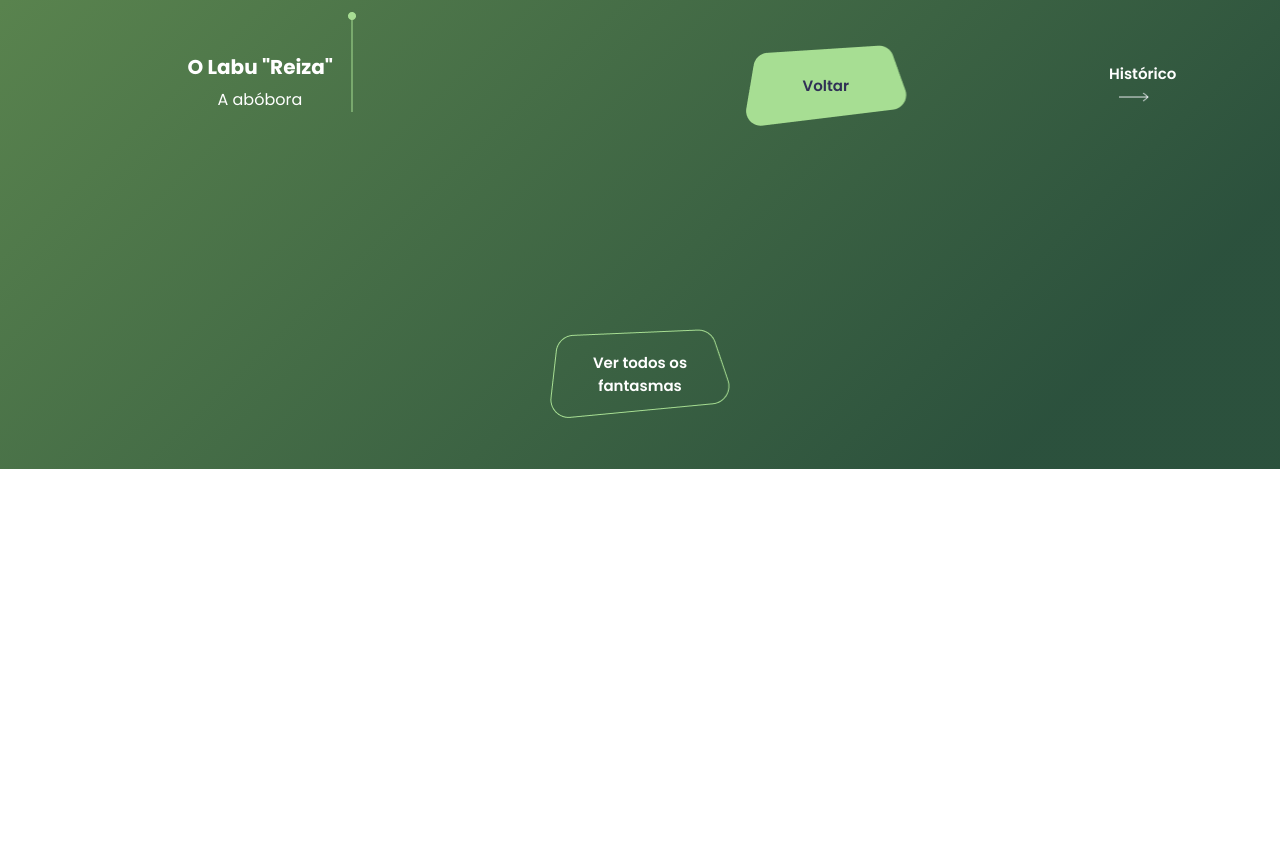
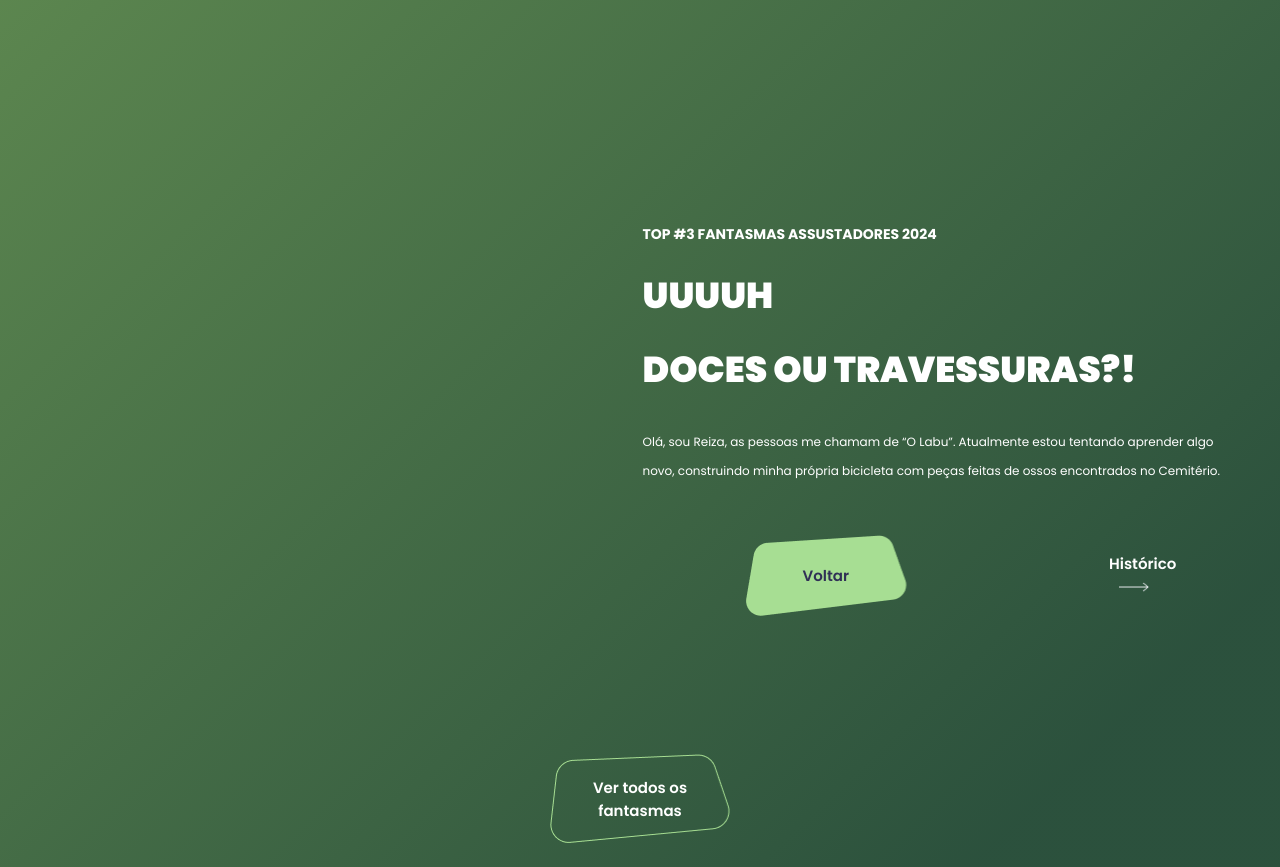
Before and after one commit to feliperyo/ibliz-inc-pumpkin, a plain HTML site: page index.html in a window 1280 px wide. Shown: the part 504-1371 px from the top of the page. Before the commit the page ends 973 px from the top, so only its background shows below. Drawn offline with Linux system fonts and the light colour scheme.

Commit message:
ajuste responsividade

```diff
--- a/style.css
+++ b/style.css
@@ -445,6 +445,20 @@ footer button:hover {
     }
 }
 
+@media screen and (max-height: 800px) {
+    .responsividade {
+        margin-top: -130px;
+    }
+
+    .container-right {
+        margin-top: 780px;
+    }
+
+    footer button {
+        margin-top: 425px;
+    }
+}
+
 @media screen and (max-width: 400px) {
 
     .header-left {
```
